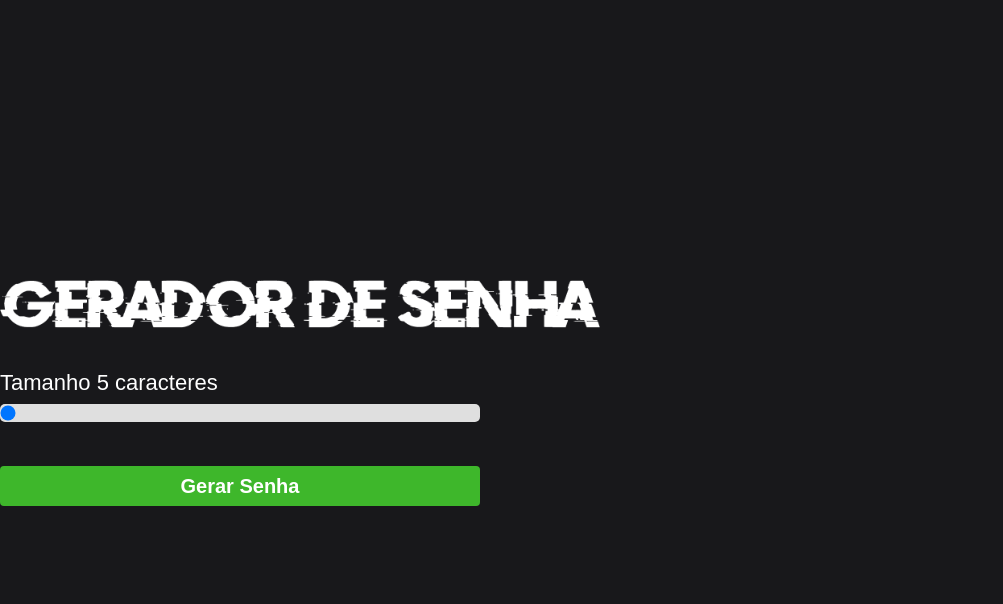
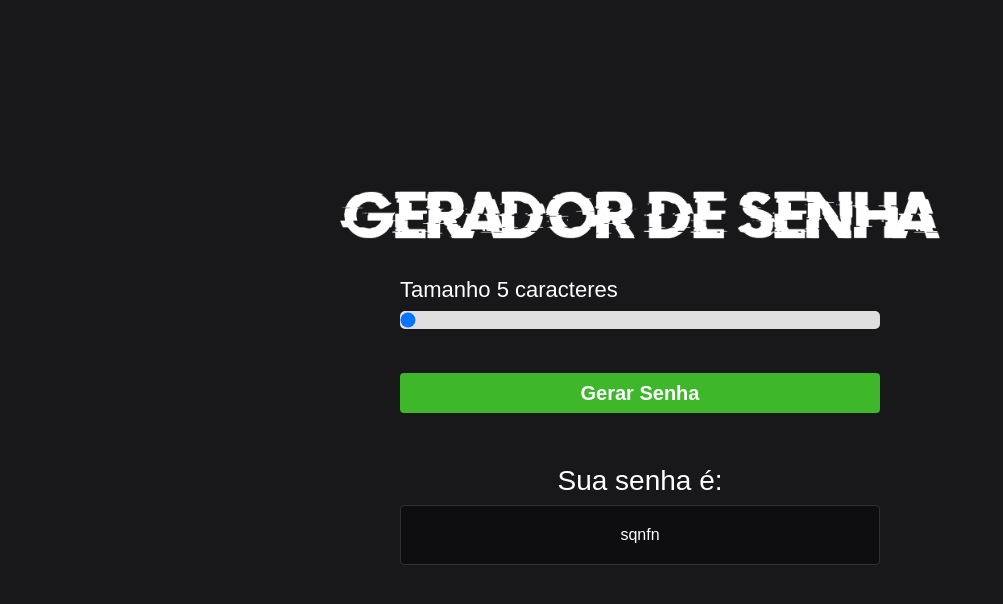
Before and after one commit to Grazziano/gerador-senha, a React (Vite) app: page / in a window 1280 px wide. Both pictures are taken after a click on the button "Gerar Senha". Shown: the top 604 px of the page, without its empty margins (0-1003 px from the left). Built offline with nearby package versions, Linux system fonts and the light colour scheme.

Commit message:
Creating random password

```diff
--- a/src/App.tsx
+++ b/src/App.tsx
@@ -3,9 +3,24 @@ import logo from './assets/logo.png';
 
 function App() {
   const [sizePassword, setSizePassword] = useState(5);
+  const [password, setPassword] = useState('');
+
+  const list = 'abcdefghijlmnopqrstuvxz';
+
+  function generatePassword() {
+    let newPass = '';
+    for (let index = 0; index < sizePassword; index++) {
+      newPass += list.charAt(Math.floor(Math.random() * list.length));
+    }
+    setPassword(newPass);
+  }
+
+  function copyPassword() {
+    console.log('copiado');
+  }
 
   return (
-    <>
+    <div className="container">
       <img className="logo" src={logo} alt="logo" />
       <main className="container-input">
         <span>
@@ -19,16 +34,19 @@ function App() {
           value={sizePassword}
           onChange={({ target }) => setSizePassword(Number(target.value))}
         />
-        <button type="button" className="button">
+        <button type="button" className="button" onClick={generatePassword}>
           Gerar Senha
         </button>
       </main>
-      <div className="container-password hide">
-        <span className="title">Sua senha é:</span>
-        <span className="password">123123</span>
-        <span className="tooltip">Clique na senha para copiar</span>
-      </div>
-    </>
+
+      {password && (
+        <div className="container-password" onClick={copyPassword}>
+          <span className="title">Sua senha é:</span>
+          <span className="password">{password}</span>
+          <span className="tooltip">Clique na senha para copiar</span>
+        </div>
+      )}
+    </div>
   );
 }
 
--- a/src/index.css
+++ b/src/index.css
@@ -11,6 +11,12 @@ body {
   height: 100vh;
   display: flex;
   justify-content: center;
+  align-items: center;
+  flex-direction: column;
+}
+
+.container {
+  display: flex;
   align-items: center;
   flex-direction: column;
 }
@@ -99,10 +105,6 @@ body {
   transition: all 0.5s ease-in-out;
 }
 
-.hide {
-  display: none;
-}
-
 .container-password:hover .tooltip {
   visibility: visible;
   bottom: 50px;
```
